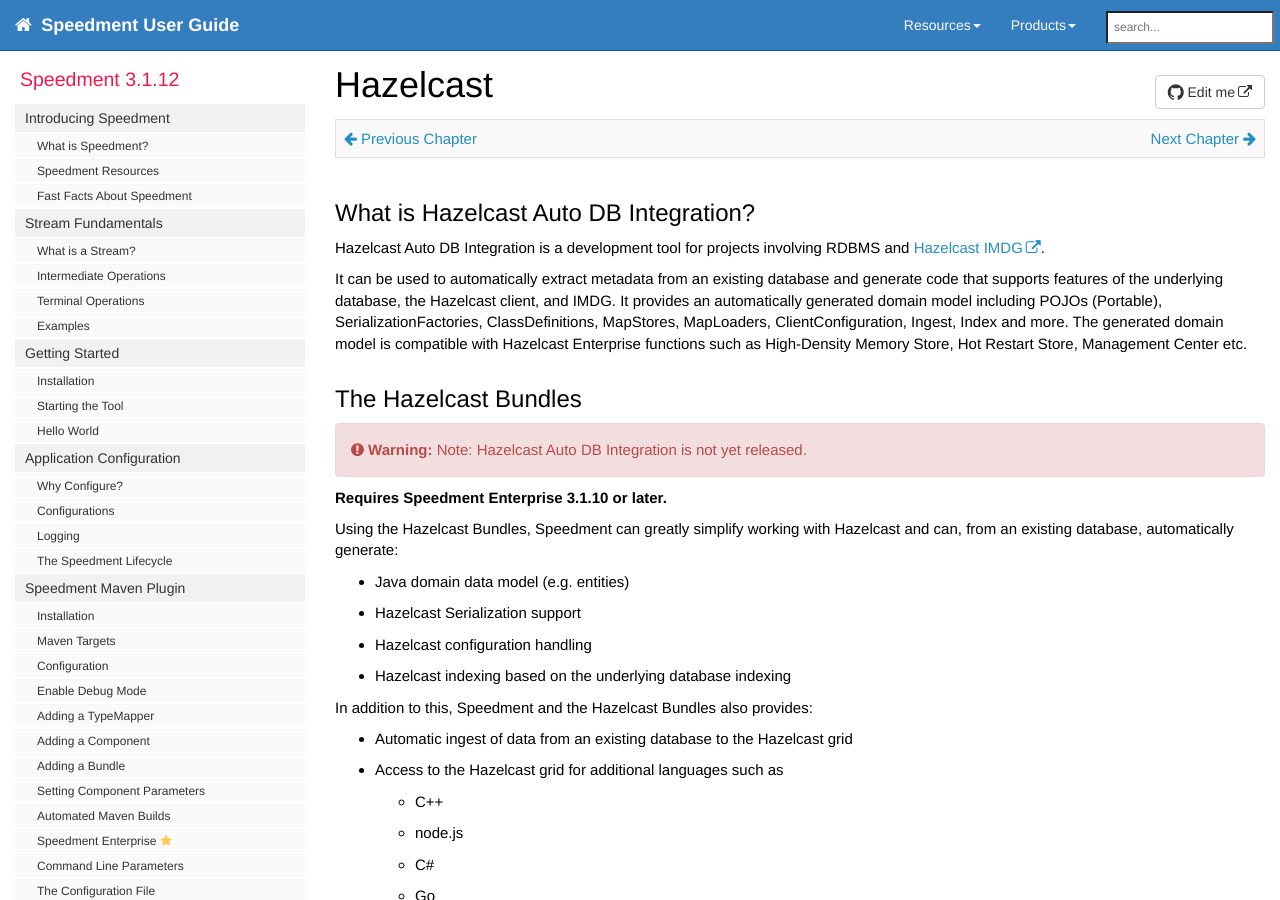
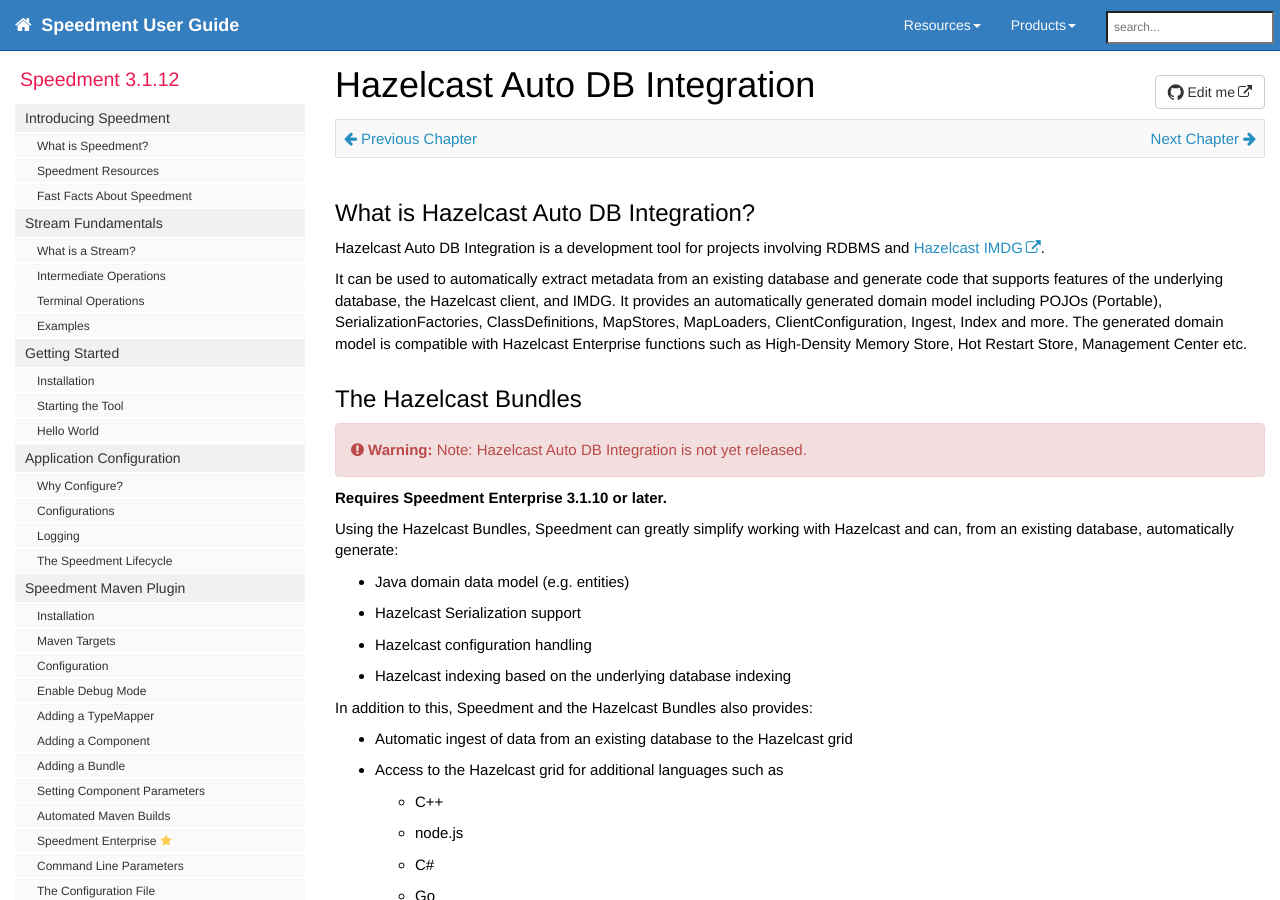
Before and after one commit to speedment/speedment-doc, a Jekyll site: the page built from pages/hazelcast.md, in a window 1280 px wide and 900 px high. Built offline with Jekyll 4.4.1, drawn with Linux system fonts in a browser that asks for light colours; nearby versions of some CDN libraries; comment, search, counter and statistics services are not loaded.

Commit message:
Update titel of Hazelcast section in manual

```diff
--- a/pages/hazelcast.md
+++ b/pages/hazelcast.md
@@ -1,10 +1,10 @@
 ---
 permalink: hazelcast.html
 sidebar: mydoc_sidebar
-title: Hazelcast
-keywords: Hazelcast
+title: Hazelcast Auto DB Integration
+keywords: Hazelcast Auto DB Integration, Hazelcast, Hazelcast ADBI
 toc: false
-Tags: Hazelcast
+Tags: Hazelcast Auto DB Integration
 previous: hazelcast.html
 next: hazelcast.html
 ---
```
